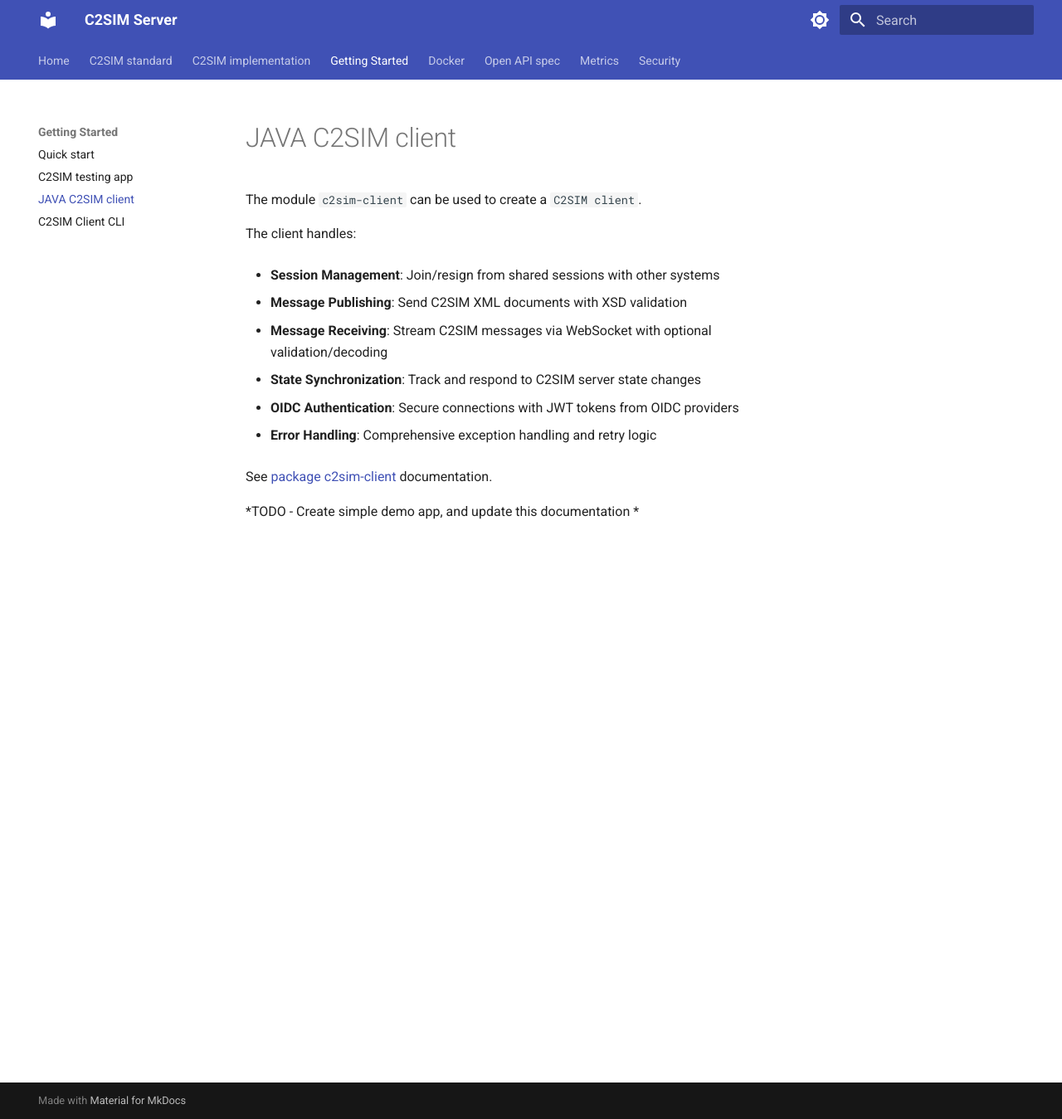
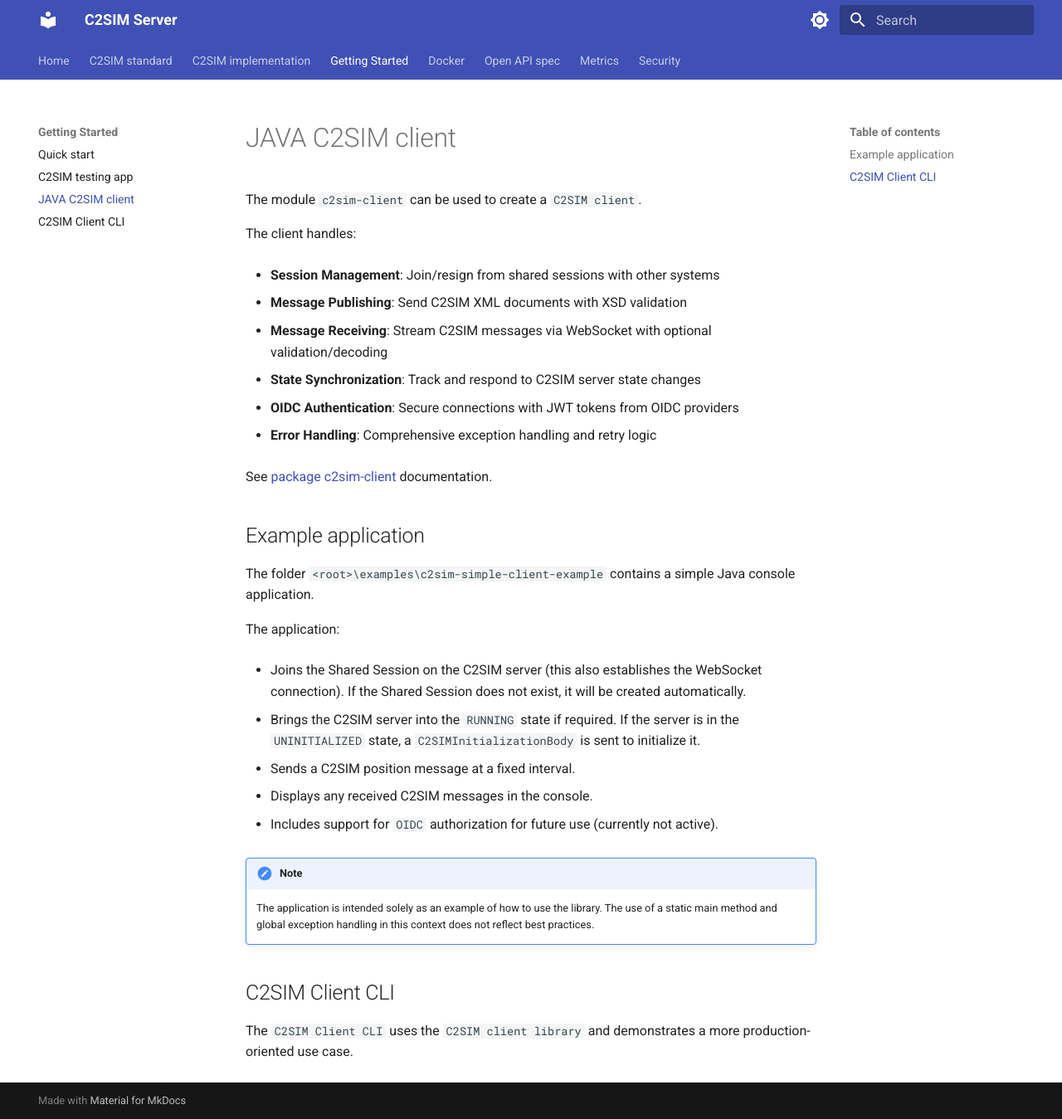
Before and after one commit to TNO-MST/c2sim-server, an MkDocs documentation site: the page built from docs/content/c2sim-client-java.md, in a window 1280 px wide and 1349 px high. Shown: the whole window at 83% size. Built offline with MkDocs 1.6.1 and Material for MkDocs 9.7.7, drawn with Linux system fonts in a browser that asks for light colours.

Commit message:
Update java client library example documentation

```diff
--- a/docs/content/c2sim-client-java.md
+++ b/docs/content/c2sim-client-java.md
@@ -1,8 +1,6 @@
 # JAVA C2SIM client
 
 The module `c2sim-client` can be used to create a `C2SIM client`.
-
-
 
 The client handles:
 
@@ -18,12 +16,30 @@ The client handles:
 
 - **Error Handling**: Comprehensive exception handling and retry logic
 
-
-
 See [package c2sim-client](c2sim-server/module-c2sim-client.md) documentation.
 
 
 
+## Example application
 
+The folder `<root>\examples\c2sim-simple-client-example` contains a simple Java console application.
 
-*TODO - Create simple demo app, and update this documentation *
+The application:
+
+- Joins the Shared Session on the C2SIM server (this also establishes the WebSocket connection). If the Shared Session does not exist, it will be created automatically.
+
+- Brings the C2SIM server into the `RUNNING` state if required. If the server is in the `UNINITIALIZED` state, a `C2SIMInitializationBody` is sent to initialize it.
+
+- Sends a C2SIM position message at a fixed interval.
+
+- Displays any received C2SIM messages in the console.
+
+- Includes support for `OIDC` authorization for future use (currently not active).
+
+!!! note
+
+    The application is intended solely as an example of how to use the library. The use of a static main method and global exception handling in this context does not reflect best practices.
+
+## C2SIM Client CLI
+
+The `C2SIM Client CLI` uses the `C2SIM client library` and demonstrates a more production-oriented use case.
```
